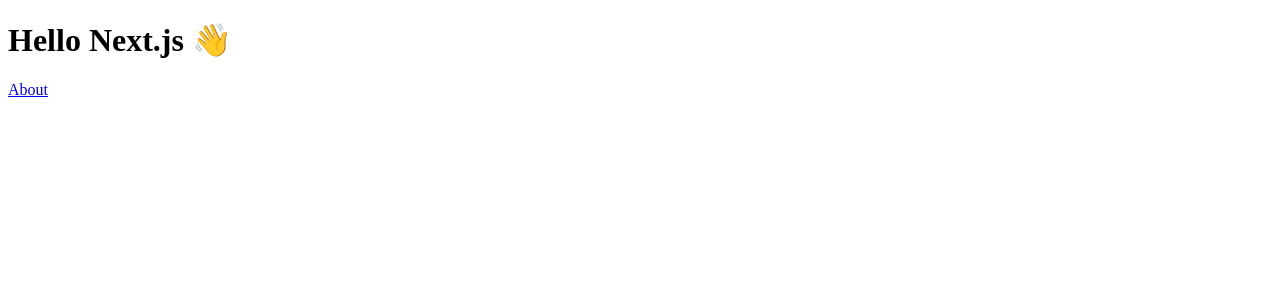
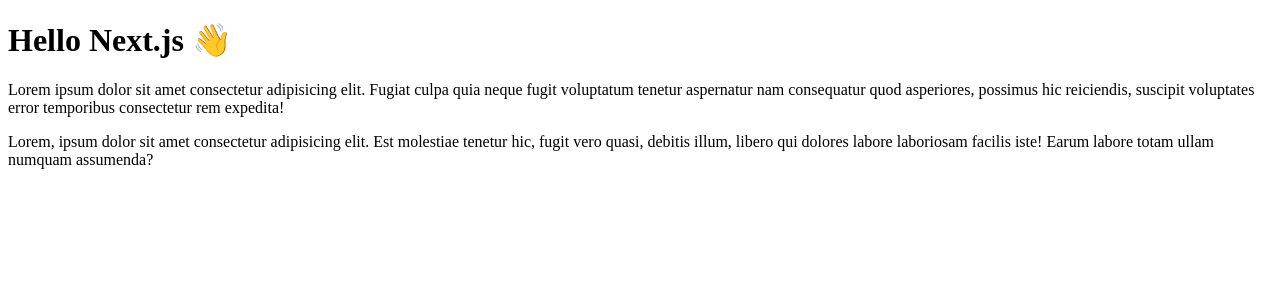
Before and after one commit to NightClover-code/Learning-next, a Next.js app: page / in a window 1280 px wide. Shown: the top 300 px of the page. Built offline with nearby package versions, Linux system fonts and the light colour scheme.

Commit message:
adding pages

```diff
--- a/pages/index.tsx
+++ b/pages/index.tsx
@@ -1,14 +1,18 @@
-import Link from 'next/link';
-
-const App = () => (
+const HomePage = () => (
   <div className="app__container">
     <h1>Hello Next.js 👋</h1>
     <p>
-      <Link href="/about">
-        <a>About</a>
-      </Link>
+      Lorem ipsum dolor sit amet consectetur adipisicing elit. Fugiat culpa quia
+      neque fugit voluptatum tenetur aspernatur nam consequatur quod asperiores,
+      possimus hic reiciendis, suscipit voluptates error temporibus consectetur
+      rem expedita!
+    </p>
+    <p>
+      Lorem, ipsum dolor sit amet consectetur adipisicing elit. Est molestiae
+      tenetur hic, fugit vero quasi, debitis illum, libero qui dolores labore
+      laboriosam facilis iste! Earum labore totam ullam numquam assumenda?
     </p>
   </div>
 );
 
-export default App;
+export default HomePage;
--- /dev/null
+++ b/pages/ninjas/index.tsx
@@ -0,0 +1,5 @@
+const NinjasPage = () => {
+  return <div>NinjasPage</div>;
+};
+
+export default NinjasPage;
```
Also changed, not shown: components/NavBar/index.tsx (added, +14 -0 lines), pages/about.tsx (+9 -6 lines).
